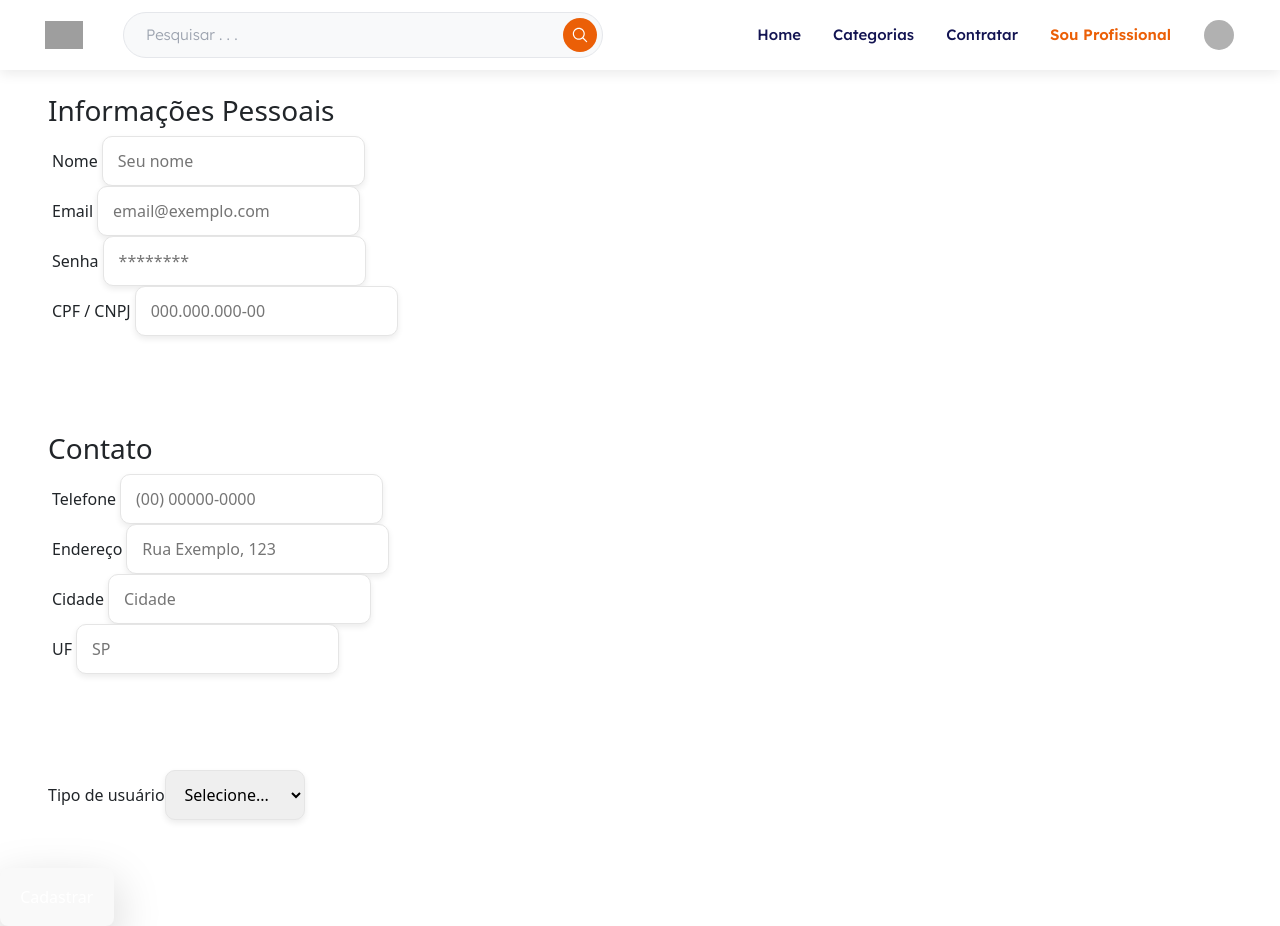
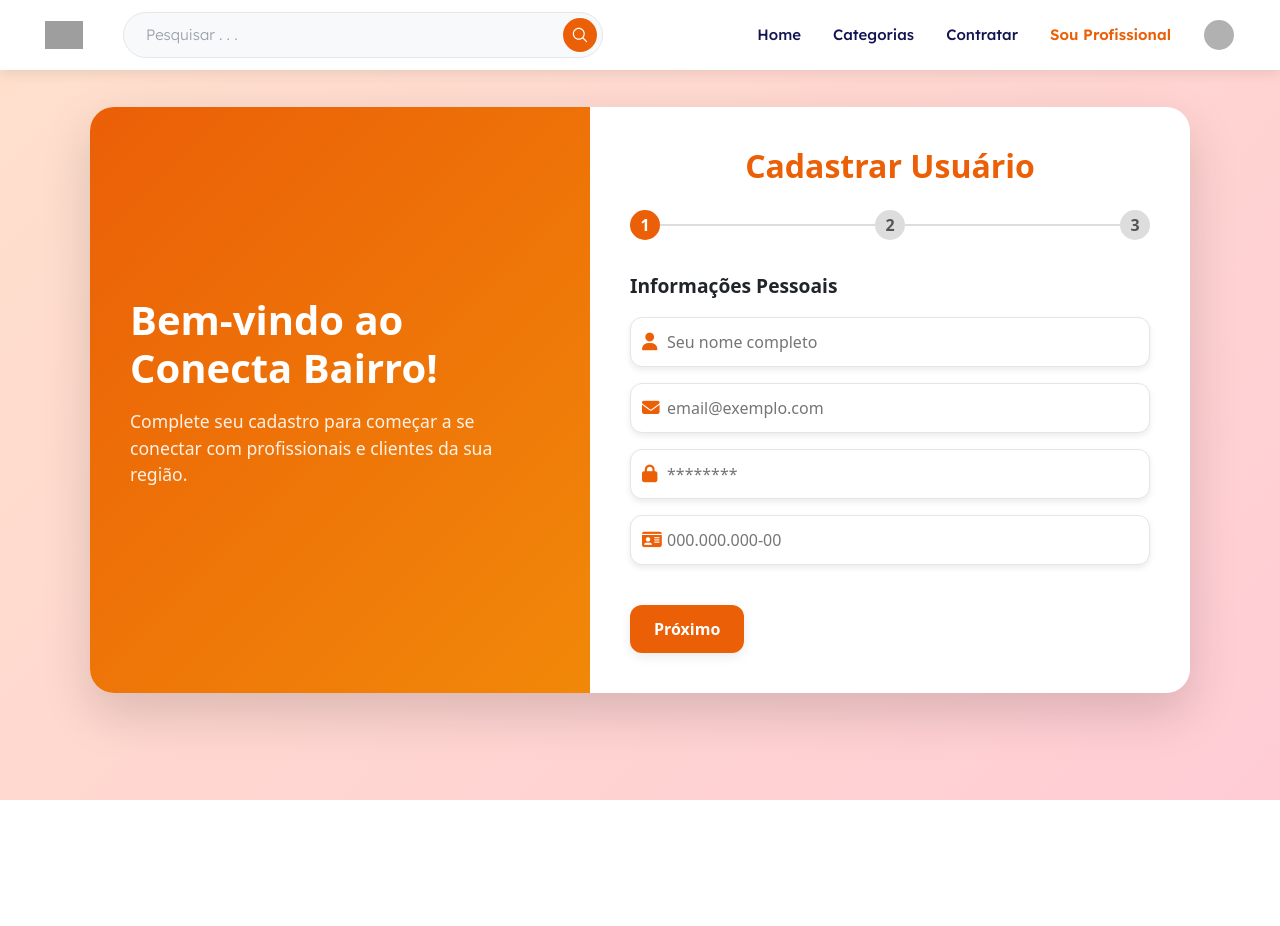
Before and after one commit to joaopaulotr/BancoDeOportunidades, a Vue app in the folder banco_oportunidades/frontend/: page /cadastro in a window 1280 px wide. After the commit the page ends 800 px from the top, so only its background shows below. Built offline with nearby package versions, Linux system fonts and the light colour scheme; grey boxes are pictures that could not be loaded; a web font is replaced by a local one.

Commit message:
login end

```diff
--- a/banco_oportunidades/frontend/src/views/UserCadastro.vue
+++ b/banco_oportunidades/frontend/src/views/UserCadastro.vue
@@ -1,69 +1,93 @@
 <template>
-  <div class="min-h-screen flex items-center justify-center bg-gradient-to-br from-orange-100 to-pink-50 p-6">
-    <!-- card principal -->
-    <div class="bg-gradient-to-tr from-orange-400 to-pink-300 rounded-3xl shadow-2xl w-full max-w-lg p-8 transform transition-transform duration-300 hover:scale-105">
-      <h2 class="text-3xl font-bold text-white mb-6 text-center drop-shadow-lg">Cadastrar Usuário</h2>
+  <div class="page-wrapper">
+    <div class="cadastro-container">
 
-      <form @submit.prevent="UserCadastro" class="space-y-6">
+      <!-- Branding Lateral -->
+      <div class="branding-side">
+        <h2>Bem-vindo ao<br>Conecta Bairro!</h2>
+        <p>Complete seu cadastro para começar a se conectar com profissionais e clientes da sua região.</p>
+      </div>
 
-        <!-- seção de informações pessoais -->
-        <div class="bg-white rounded-2xl p-5 shadow-md space-y-4">
-          <h3 class="font-semibold text-orange-500 mb-2">Informações Pessoais</h3>
-          <div class="flex flex-col relative">
-            <label class="absolute -top-3 left-3 bg-white px-1 text-sm text-orange-500 font-semibold">Nome</label>
-            <input v-model="usuario.nome" type="text" placeholder="Seu nome" class="input-colorful"/>
-          </div>
-          <div class="flex flex-col relative">
-            <label class="absolute -top-3 left-3 bg-white px-1 text-sm text-orange-500 font-semibold">Email</label>
-            <input v-model="usuario.email" type="email" placeholder="email@exemplo.com" class="input-colorful"/>
-          </div>
-          <div class="flex flex-col relative">
-            <label class="absolute -top-3 left-3 bg-white px-1 text-sm text-orange-500 font-semibold">Senha</label>
-            <input v-model="usuario.senha" type="password" placeholder="********" class="input-colorful"/>
-          </div>
-          <div class="flex flex-col relative">
-            <label class="absolute -top-3 left-3 bg-white px-1 text-sm text-orange-500 font-semibold">CPF / CNPJ</label>
-            <input v-model="usuario.cpf_cnpj" type="text" placeholder="000.000.000-00" class="input-colorful"/>
-          </div>
+      <!-- Formulário -->
+      <div class="form-side">
+        <h2>Cadastrar Usuário</h2>
+
+        <!-- Stepper -->
+        <div class="stepper">
+          <div class="step" :class="{ active: currentStep >= 1 }">1</div>
+          <div class="step-line" :class="{ active: currentStep > 1 }"></div>
+          <div class="step" :class="{ active: currentStep >= 2 }">2</div>
+          <div class="step-line" :class="{ active: currentStep > 2 }"></div>
+          <div class="step" :class="{ active: currentStep >= 3 }">3</div>
         </div>
 
-        <!-- seção de contato -->
-        <div class="bg-white rounded-2xl p-5 shadow-md space-y-4">
-          <h3 class="font-semibold text-pink-500 mb-2">Contato</h3>
-          <div class="flex flex-col relative">
-            <label class="absolute -top-3 left-3 bg-white px-1 text-sm text-pink-500 font-semibold">Telefone</label>
-            <input v-model="usuario.telefone" type="text" placeholder="(00) 00000-0000" class="input-colorful"/>
+        <form @submit.prevent="UserCadastro">
+
+          <!-- Etapa 1: Informações Pessoais -->
+          <fieldset v-if="currentStep === 1">
+            <legend>Informações Pessoais</legend>
+            <div class="form-group icon-group">
+              <i class="fa-solid fa-user"></i>
+              <input v-model="usuario.nome" type="text" placeholder="Seu nome completo" />
+            </div>
+            <div class="form-group icon-group email">
+              <i class="fa-solid fa-envelope"></i>
+              <input v-model="usuario.email" type="email" placeholder="email@exemplo.com" />
+            </div>
+            <div class="form-group icon-group senha">
+              <i class="fa-solid fa-lock"></i>
+              <input v-model="usuario.senha" type="password" placeholder="********" />
+            </div>
+            <div class="form-group icon-group cpf">
+              <i class="fa-solid fa-id-card"></i>
+              <input v-model="usuario.cpf_cnpj" type="text" placeholder="000.000.000-00" />
+            </div>
+          </fieldset>
+
+          <!-- Etapa 2: Contato -->
+          <fieldset v-if="currentStep === 2">
+            <legend>Informações de Contato</legend>
+            <div class="form-group icon-group telefone">
+              <i class="fa-solid fa-phone"></i>
+              <input v-model="usuario.telefone" type="text" placeholder="(00) 00000-0000" />
+            </div>
+            <div class="form-group icon-group endereco">
+              <i class="fa-solid fa-location-dot"></i>
+              <input v-model="usuario.endereco" type="text" placeholder="Rua Exemplo, 123" />
+            </div>
+            <div class="form-group icon-group cidade">
+              <i class="fa-solid fa-city"></i>
+              <input v-model="usuario.cidade" type="text" placeholder="Sua cidade" />
+            </div>
+            <div class="form-group icon-group uf">
+              <i class="fa-solid fa-map"></i>
+              <input v-model="usuario.uf" type="text" placeholder="SP" />
+            </div>
+          </fieldset>
+
+          <!-- Etapa 3: Tipo de Usuário -->
+          <fieldset v-if="currentStep === 3">
+            <legend>Tipo de Cadastro</legend>
+            <div class="form-group icon-group tipo">
+              <i class="fa-solid fa-user-tag"></i>
+              <select v-model="usuario.tipoUsuario">
+                <option disabled value="">Selecione...</option>
+                <option value="cliente">Cliente (buscando serviços)</option>
+                <option value="profissional">Profissional (oferecendo serviços)</option>
+              </select>
+            </div>
+          </fieldset>
+
+          <!-- Navegação -->
+          <div class="form-navigation">
+            <button type="button" class="btn btn-secondary" @click="prevStep" v-if="currentStep > 1">Voltar</button>
+            <button type="button" class="btn btn-primary" @click="nextStep" v-if="currentStep < 3">Próximo</button>
+            <button type="submit" class="btn btn-primary" v-if="currentStep === 3">Finalizar Cadastro</button>
           </div>
-          <div class="flex flex-col relative">
-            <label class="absolute -top-3 left-3 bg-white px-1 text-sm text-pink-500 font-semibold">Endereço</label>
-            <input v-model="usuario.endereco" type="text" placeholder="Rua Exemplo, 123" class="input-colorful"/>
-          </div>
-          <div class="flex flex-col relative">
-            <label class="absolute -top-3 left-3 bg-white px-1 text-sm text-pink-500 font-semibold">Cidade</label>
-            <input v-model="usuario.cidade" type="text" placeholder="Cidade" class="input-colorful"/>
-          </div>
-          <div class="flex flex-col relative">
-            <label class="absolute -top-3 left-3 bg-white px-1 text-sm text-pink-500 font-semibold">UF</label>
-            <input v-model="usuario.uf" type="text" placeholder="SP" class="input-colorful"/>
-          </div>
-        </div>
+        </form>
 
-        <!-- seção tipo de usuário -->
-        <div class="bg-white rounded-2xl p-5 shadow-md space-y-2">
-          <label class="font-semibold text-purple-500">Tipo de usuário</label>
-          <select v-model="usuario.tipoUsuario" class="input-colorful">
-            <option disabled value="">Selecione...</option>
-            <option value="cliente">Cliente</option>
-            <option value="profissional">Profissional</option>
-          </select>
-        </div>
-
-        <button type="submit" class="w-full py-3 rounded-xl bg-purple-500 text-white font-bold text-lg hover:bg-purple-600 transition-all duration-300 shadow-lg hover:shadow-xl">
-          Cadastrar
-        </button>
-      </form>
-
-      <p v-if="msg" class="mt-5 text-center text-red-600 font-semibold">{{ msg }}</p>
+        <p v-if="msg" class="message" :class="msg.includes('Erro') ? 'error' : 'success'">{{ msg }}</p>
+      </div>
     </div>
   </div>
 </template>
@@ -71,6 +95,10 @@
 <script setup>
 import { ref } from 'vue'
 import axios from 'axios'
+
+const currentStep = ref(1)
+const nextStep = () => { if (currentStep.value < 3) currentStep.value++ }
+const prevStep = () => { if (currentStep.value > 1) currentStep.value-- }
 
 const usuario = ref({
   nome: '',
@@ -87,29 +115,106 @@
 const msg = ref('')
 
 const UserCadastro = async () => {
+  if(currentStep.value !== 3) return;
+
   try {
-    const response = await axios.post('http://localhost:8000/usuarios', {
-      ...usuario.value,
-      senha_hash: usuario.value.senha
-    })
-    msg.value = response.data.msg
+    const response = await axios.post('http://localhost:8000/usuarios', {...usuario.value, senha_hash: usuario.value.senha})
+    msg.value = response.data.msg || 'Cadastro realizado com sucesso!'
   } catch (error) {
     msg.value = error.response?.data?.msg || 'Erro ao cadastrar usuário'
   }
 }
 </script>
 
-<style>
-.input-colorful {
-  padding: 12px 15px;
-  border-radius: 10px;
-  border: 1px solid #e5e5e5;
-  outline: none;
+<style scoped>
+@import url('https://cdnjs.cloudflare.com/ajax/libs/font-awesome/6.5.1/css/all.min.css');
+
+/* Estrutura da página */
+.page-wrapper {
+  min-height: 100vh;
+  display: flex;
+  align-items: center;
+  justify-content: center;
+  background: linear-gradient(135deg, #ffe0cc, #ffccd5);
+  padding: 2rem;
+}
+
+.cadastro-container {
+  display: grid;
+  grid-template-columns: 1fr;
+  max-width: 1100px;
+  width: 100%;
+  background: #fff;
+  border-radius: 24px;
+  box-shadow: 0 20px 50px rgba(0,0,0,0.15);
+  overflow: hidden;
+}
+
+/* Branding */
+.branding-side {
+  display: none;
+  background: linear-gradient(135deg,#eb5f07,#f18809);
+  color: #fff;
+  padding: 40px;
+  flex-direction: column;
+  justify-content: center;
+  text-align: left;
+}
+.branding-side h2 { font-size:2.5rem; font-weight:700; line-height:1.2; margin-bottom:1rem; }
+.branding-side p { font-size:1.1rem; opacity:0.9; }
+
+/* Form */
+.form-side { padding: 2.5rem; }
+.form-side h2 { font-size:2rem; font-weight:700; color:#eb5f07; text-align:center; margin-bottom:24px; }
+
+/* Stepper */
+.stepper { display:flex; align-items:center; justify-content:space-between; margin-bottom:2rem; }
+.step { width:30px;height:30px;border-radius:50%;background:#ddd;color:#555;display:flex;align-items:center;justify-content:center;font-weight:700;transition:0.4s; }
+.step.active { background:#eb5f07; color:#fff; }
+.step-line { flex:1;height:2px;background:#ddd;transition:0.4s; }
+.step-line.active { background:#eb5f07; }
+
+/* Fieldset */
+fieldset { border:none; padding:0; margin:0; animation: fadeIn 0.4s; }
+legend { font-size:1.2rem; font-weight:600; margin-bottom:1rem; }
+
+/* Inputs com ícones */
+.icon-group { position: relative; margin-bottom: 1rem; }
+.icon-group i {
+  position: absolute; top:50%; left:12px; transform: translateY(-50%);
+  color:#eb5f07; font-size:1.1rem;
+}
+.icon-group input,
+.icon-group select {
+  width:100%;
+  padding:12px 12px 12px 36px;
+  border-radius:12px;
+  border:1px solid #e5e5e5;
+  outline:none;
+  font-size:1rem;
   transition: all 0.3s ease;
   box-shadow: 0 3px 6px rgba(0,0,0,0.08);
 }
-.input-colorful:focus {
-  border-color: #eb5f07;
-  box-shadow: 0 5px 15px rgba(235,95,7,0.3);
-}
+.icon-group input:focus,
+.icon-group select:focus { border-color:#eb5f07; box-shadow:0 5px 15px rgba(235,95,7,0.3); }
+
+/* Botões */
+.form-navigation { display:flex; justify-content:space-between; margin-top:1.5rem; }
+.btn { padding:12px 24px; border:none; border-radius:12px; font-weight:700; font-size:1rem; cursor:pointer; transition:0.3s; box-shadow:0 4px 12px rgba(0,0,0,0.08); }
+.btn:hover { transform:translateY(-2px); box-shadow:0 6px 16px rgba(0,0,0,0.12); }
+.btn-primary { background:#eb5f07; color:#fff; }
+.btn-primary:hover { background:#f18809; }
+.btn-secondary { background:#ddd; color:#555; }
+.btn-secondary:hover { background:#ccc; }
+
+/* Mensagens */
+.message { margin-top:1.5rem; text-align:center; font-weight:600; padding:10px; border-radius:8px; }
+.message.error { color:#D8000C; background:#FFD2D2; }
+.message.success { color:#4F8A10; background:#DFF2BF; }
+
+/* Responsivo */
+@media (min-width:768px) { .cadastro-container { grid-template-columns:1fr 1.2fr; } .branding-side { display:flex; } }
+
+/* Animação */
+@keyframes fadeIn { from { opacity:0; transform:translateY(10px); } to { opacity:1; transform:translateY(0); } }
 </style>
```
